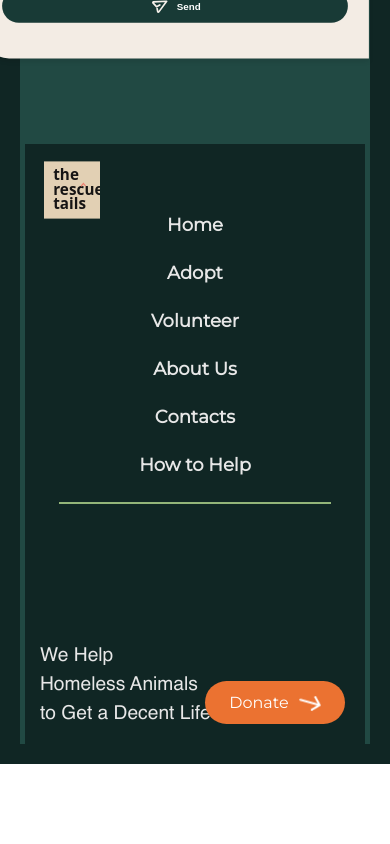
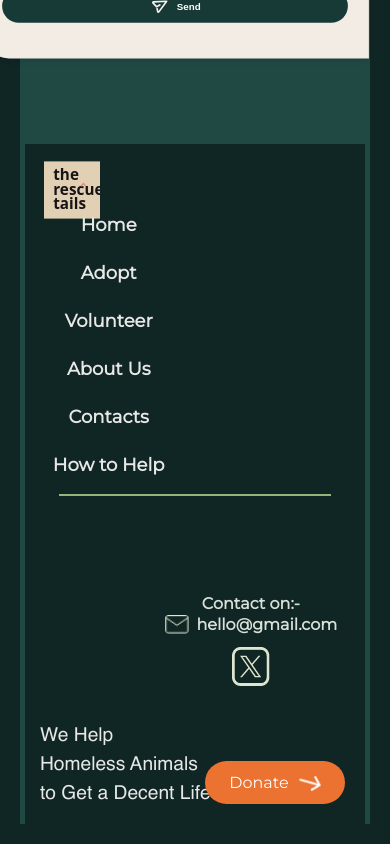
Before and after one commit to vidwanns/the_rescue_tails, a Next.js app: page / in a window 390 px wide. Shown: the part 6295-7139 px from the top of the page. Before the commit the page ends 7059 px from the top, so only its background shows below. Built offline with nearby package versions, Linux system fonts and the light colour scheme.

Commit message:
footer mob 2

```diff
--- a/src/app/components/layout/footer.js
+++ b/src/app/components/layout/footer.js
@@ -48,6 +48,26 @@ function Footer() {
                 <p>+999999999999</p>
                 <p>hello@gmail.com</p>
               </div>
+              <div className="footerMobile">
+                <p>Contact on:-</p>
+                <div className="contactInfo">
+                  <div className="email">
+                    <img
+                      src="/images/footer/mail-icon.png"
+                      alt="Email Icon"
+                      className="icon"
+                    />
+                    <span>hello@gmail.com</span>
+                  </div>
+                  <div className="social">
+                    <img
+                      src="/images/footer/x-icon-footer.png"
+                      alt="Social Icon"
+                      className="xicon"
+                    />
+                  </div>
+                </div>
+              </div>
             </div>
 
             {/* Donate Button */}
--- a/src/app/styles/component/layout/footer.css
+++ b/src/app/styles/component/layout/footer.css
@@ -189,9 +189,11 @@
     transition: filter 0.3s ease;
 }
 
+.footerMobile {
+    display: none;
+}
+
 @media (max-width: 768px) {
-
-    /* Adjust footer container styles */
     .footer {
         padding: 0 20px 20px 20px;
         display: flex;
@@ -219,7 +221,7 @@
         align-items: center;
         text-align: center;
         width: 100%;
-        height: 600px;
+        height: 680px;
         padding: 20px 0;
         position: relative;
     }
@@ -270,7 +272,7 @@
 
     .text-wrapper {
         justify-content: center;
-        align-items: center;
+        /* align-items: center; */
         padding-right: 0;
     }
 
@@ -300,4 +302,39 @@
         font-size: 1rem;
         width: auto;
     }
+
+    /* mobile contact form */
+    .footerMobile {
+        display: block;
+        margin-top: 400px;
+        justify-content: center;
+        text-align: center;
+        color: #d9e0d8;
+        font-family: 'MO';
+        font-weight: bold;
+    }
+
+      .contactInfo {
+        display: flex;
+        flex-direction: column;
+        align-items: center;
+        gap: 10px; /* Adjust spacing as needed */
+      }
+
+      .email,
+      .social {
+        display: flex;
+        align-items: center;
+        gap: 8px;
+      }
+
+      .icon {
+        width: 24px; /* Adjust size as needed */
+        height: 24px;
+        background: none; /* Ensure no background */
+        border: none; /* Ensure no border */
+        outline: none; /* Remove outline */
+        border-radius: 0; /* Ensure no circular shape */
+        object-fit: contain; /* Keeps the original aspect ratio of the image */
+      }
 }
```
Also changed, not shown: public/images/footer/mail-icon.png (added), public/images/footer/x-icon-footer.png (added).
